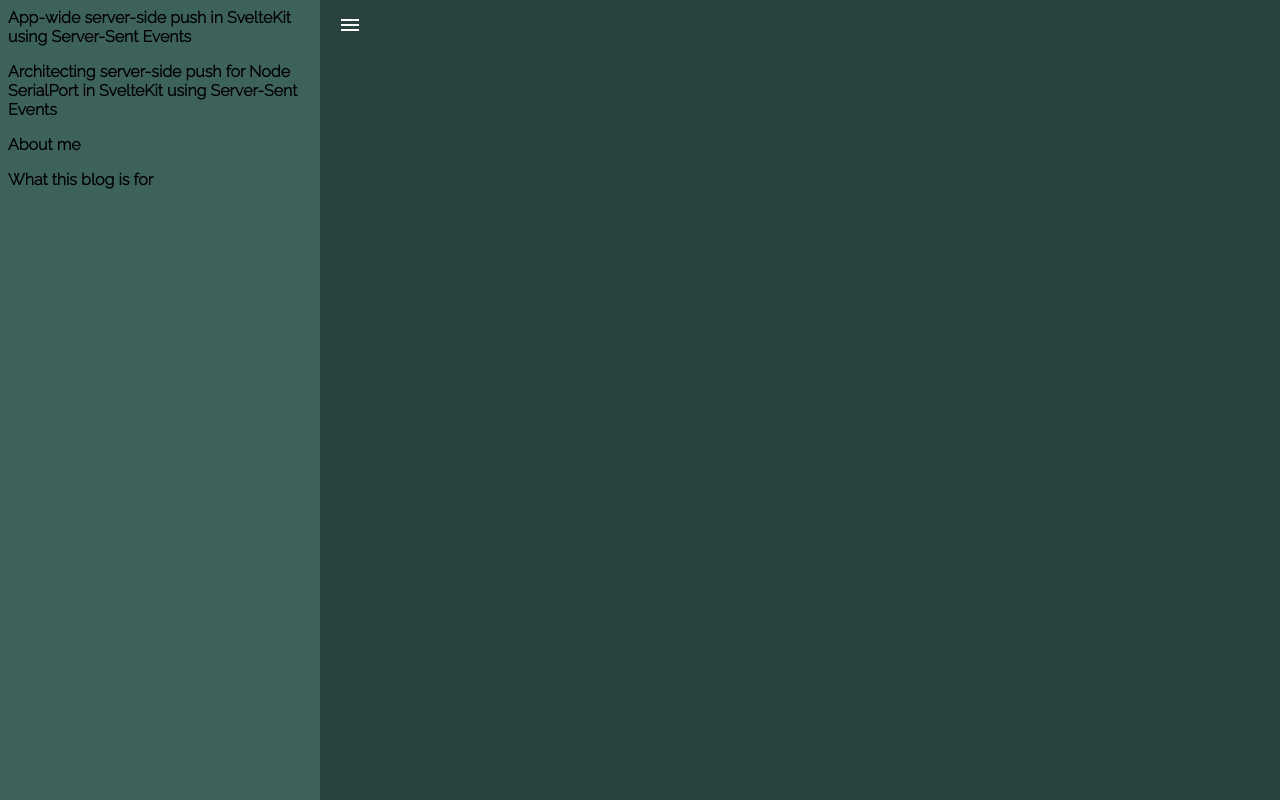
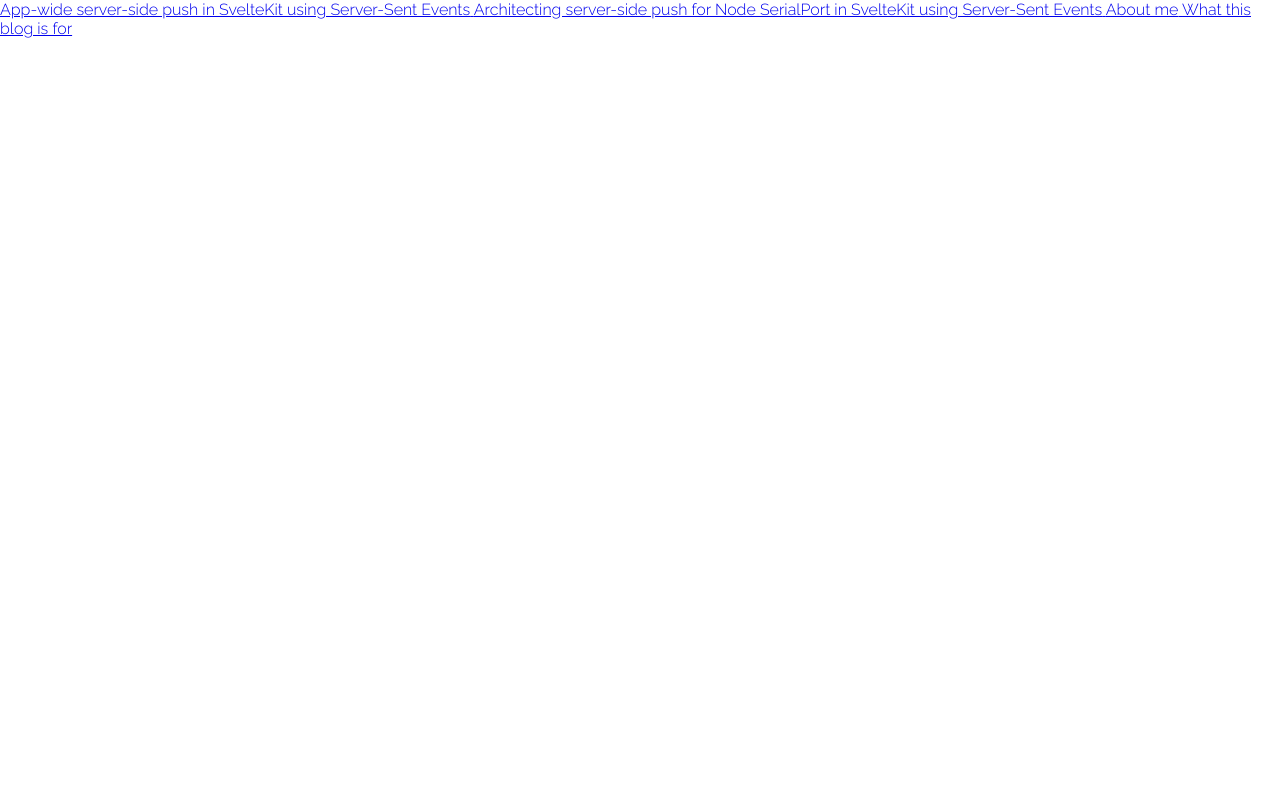
Before and after one commit to hi-brylle/hi-brylle-blog, a SvelteKit app: page / in a window 1280 px wide. Before the commit this address had no page. Built offline with nearby package versions, Linux system fonts and the light colour scheme.

Commit message:
Remove side bar navigation

```diff
--- a/src/routes/+layout.svelte
+++ /dev/null
@@ -1,140 +0,0 @@
-<script lang="ts">
-    import { dev } from '$app/environment';
-    import { inject } from '@vercel/analytics';
-    import { page } from "$app/stores";
-    import { nav_links, navbar_hidden } from "$lib/link-store";
-
-    inject({ mode: dev ? 'development' : 'production' });
-
-    $: {
-        $nav_links.forEach((link) => {
-            link.selected = $page.url.pathname == link.url ? true : false
-        })
-        $nav_links = $nav_links
-    }
-
-    let nav_width = "25%"
-    let page_width = "75%"
-    const toggle_navbar = () => {
-        $navbar_hidden = !$navbar_hidden
-    }
-
-    $: if ($navbar_hidden) {
-        nav_width = "0%"
-        page_width = "100%"
-    } else {
-        nav_width = "25%"
-        page_width = "75%"
-    }
-</script>
-
-<div>
-    <nav style="--width:{nav_width};">
-        {#each $nav_links as link}
-            <a
-                href={link.url}
-                class:selected={link.selected}>
-                {link.title}
-            </a>
-        {/each}
-    </nav>
-    <main style="--width:{page_width};">
-        <div class="topbar">
-            <button on:click={toggle_navbar}>
-                <span class="material-symbols-outlined">
-                    menu
-                </span>
-            </button>
-        </div>
-
-        <div class="content">
-            <slot></slot>
-        </div>
-    </main>
-</div>
-
-<style>
-    div {
-        display: flex;
-    }
-
-    nav {
-        position: fixed;
-        left: 0;
-        top: 0;
-        bottom: 0;
-        background-color: #3D625B;
-        width: var(--width);
-        overflow-y: auto;
-        margin: 0;
-        display: flex;
-        flex-direction: column;
-    }
-
-    a {
-        text-decoration: none;
-        font-weight: bold;
-        overflow-wrap: normal;
-        padding: 0.5em;
-        color: black;
-    }
-
-    @media screen and (max-width: 768px) {
-        a {
-            font-size: x-small;
-        }
-    }
-
-    @media (hover: hover) and (pointer: fine) {
-        a:hover {
-            color: #CED4E3;
-        }
-    }
-
-    .selected {
-        color: #CED4E3
-    }
-
-    main {
-        position: fixed;
-        right: 0;
-        top: 0;
-        bottom: 0;
-        width: var(--width);
-        display: flex;
-        flex-direction: column;
-        background-color: #2A423E;
-        margin: 0 0 0 25%;
-    }
-
-    .topbar {
-        width: 100%;
-        background-color: #2A423E;
-    }
-
-    button {
-        border: 0;
-        background-color: #2A423E;
-    }
-
-    .content {
-        flex: 1;
-        width: 100%;
-        overflow-y: auto;
-    }
-
-    .material-symbols-outlined {
-        color: white;
-        padding: 0.5em;
-    }
-
-    .material-symbols-outlined:active {
-        color: black;
-    }
-
-    @media (hover: hover) and (pointer: fine) {
-        .material-symbols-outlined:hover {
-            color: black;
-        }
-    }
-</style>
--- a/src/routes/+page.svelte
+++ b/src/routes/+page.svelte
@@ -1,8 +1,17 @@
 <script lang="ts">
     import { goto } from "$app/navigation";
+    import { nav_links } from "$lib/link-store";
     import { onMount } from "svelte";
 
-    onMount(() => {
-        goto("/about-this-blog")
-    })
+
 </script>
+
+<div>
+    {#each $nav_links as link}
+        <a
+            href={link.url}
+            class:selected={link.selected}>
+            {link.title}
+        </a>
+    {/each}
+</div>
```
